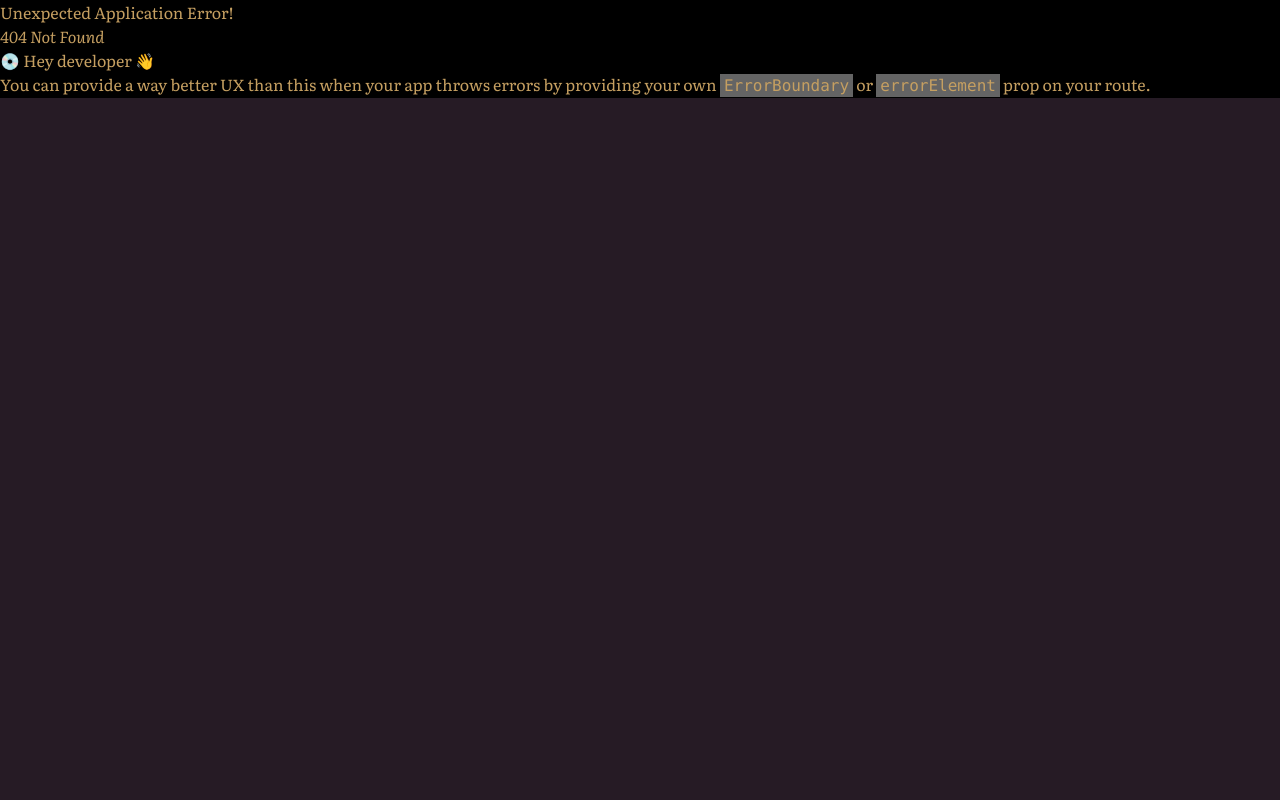
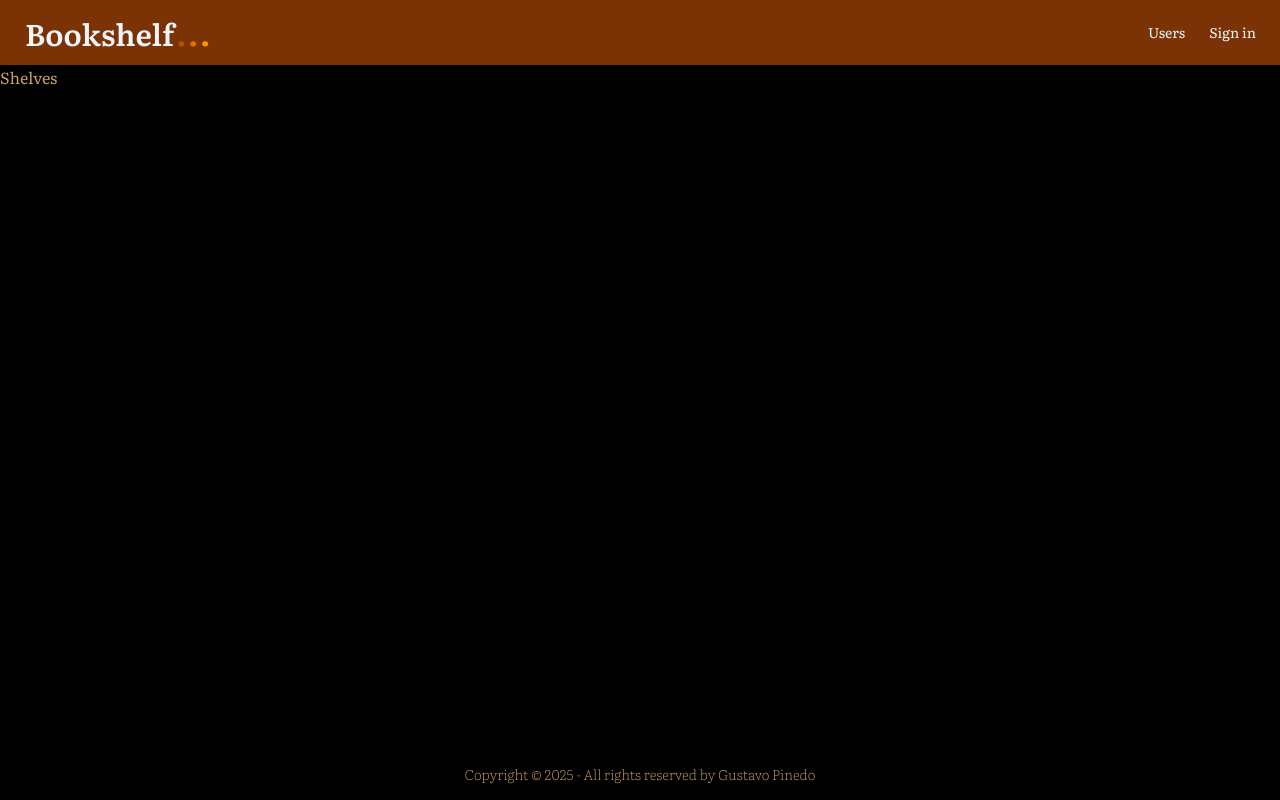
Before and after one commit to gus-pi/bookshelf, a React (Vite) app in the folder client/: page /shelves in a window 1280 px wide. Before the commit this address had no page. Built offline with nearby package versions, Linux system fonts and the light colour scheme; no server answers.

Commit message:
add users shelves page routing

```diff
--- a/client/src/components/Navbar.tsx
+++ b/client/src/components/Navbar.tsx
@@ -27,7 +27,9 @@ const Navbar = () => {
               <Link to={`/user/${userCredentials?.id}`}>My shelf</Link>
             </li>
           )}
-
+          <li>
+            <Link to={`/shelves`}>Users</Link>
+          </li>
           <li>
             {userCredentials ? (
               <details>
--- /dev/null
+++ b/client/src/pages/Shelves.tsx
@@ -0,0 +1,5 @@
+const Shelves = () => {
+  return <div>Shelves</div>;
+};
+
+export default Shelves;
--- a/client/src/routers/router.tsx
+++ b/client/src/routers/router.tsx
@@ -6,6 +6,7 @@ import Login from '@/pages/Login';
 import Register from '@/pages/Register';
 import { createBrowserRouter } from 'react-router-dom';
 import PrivateRoute from './PrivateRoute';
+import Shelves from '@/pages/Shelves';
 
 const router = createBrowserRouter([
   {
@@ -29,6 +30,7 @@ const router = createBrowserRouter([
           </PrivateRoute>
         ),
       },
+      { path: '/shelves', element: <Shelves /> },
       { path: '/login', element: <Login /> },
       { path: '/register', element: <Register /> },
     ],
```
